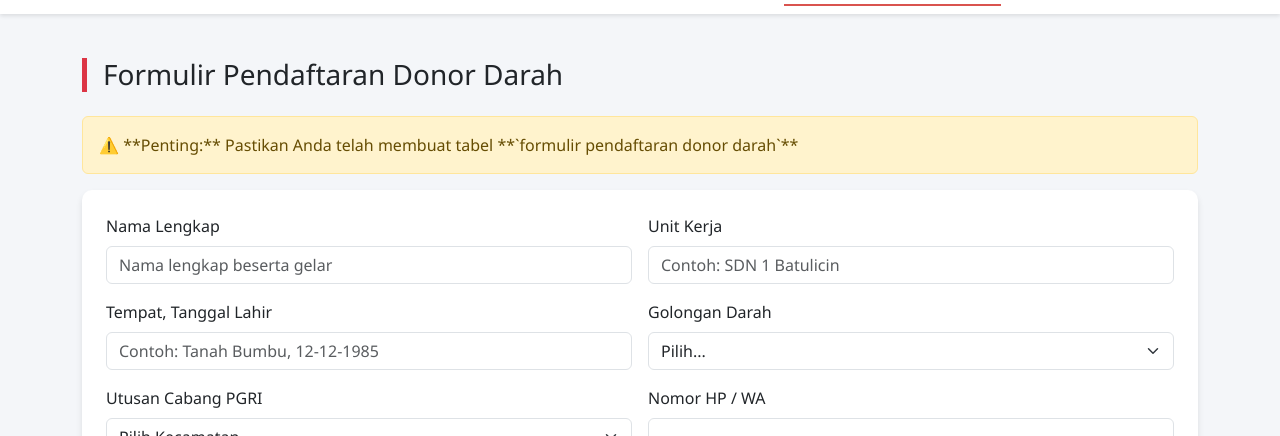
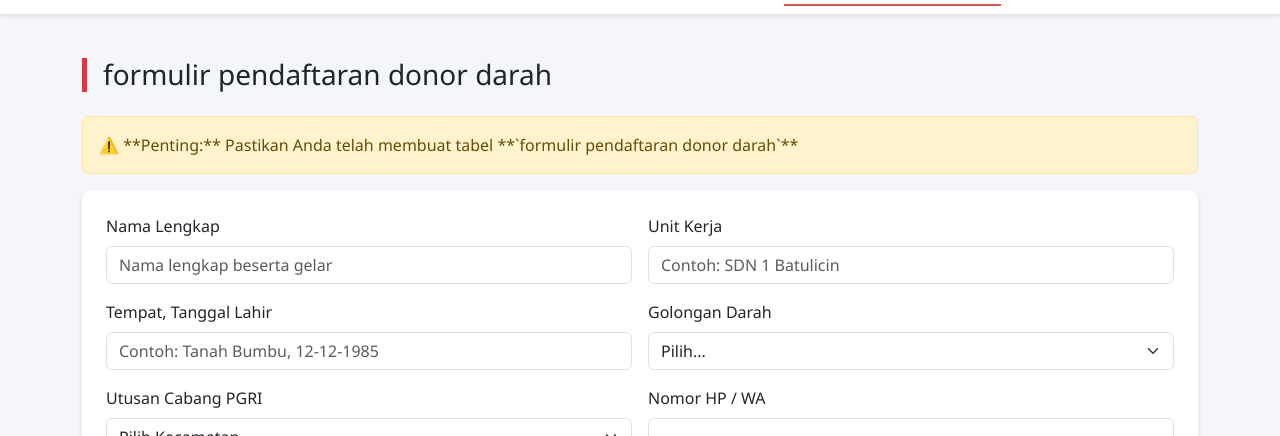
Before and after one commit to tanbupgri-cyber/formulir_pendaftaran_donordarah25, an Electron app: page index.html in a window 1280 px wide. Both pictures are taken after a click on the link "Isi_Formulir_Pendaftaran". Shown: the part 364-800 px from the top of the page. Drawn offline with nearby package versions, Linux system fonts and the light colour scheme; no server answers; files whose address does not match are found by name.

Commit message:
Update index.html

```diff
--- a/index.html
+++ b/index.html
@@ -111,7 +111,7 @@
         </div>
 
         <div id="formulir" class="section-content">
-            <h3 class="mb-4 border-start border-5 border-danger ps-3">Formulir Pendaftaran Donor Darah</h3>
+            <h3 class="mb-4 border-start border-5 border-danger ps-3">formulir pendaftaran donor darah</h3>
             <div class="alert alert-warning">
                 ⚠️ **Penting:** Pastikan Anda telah membuat tabel **`formulir pendaftaran donor darah`**
             </div>
```
